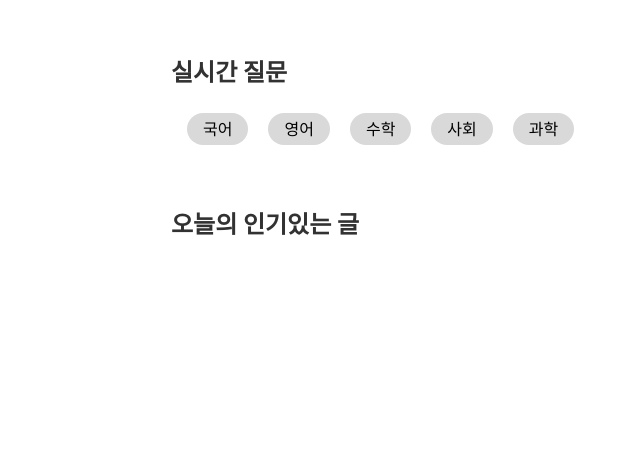
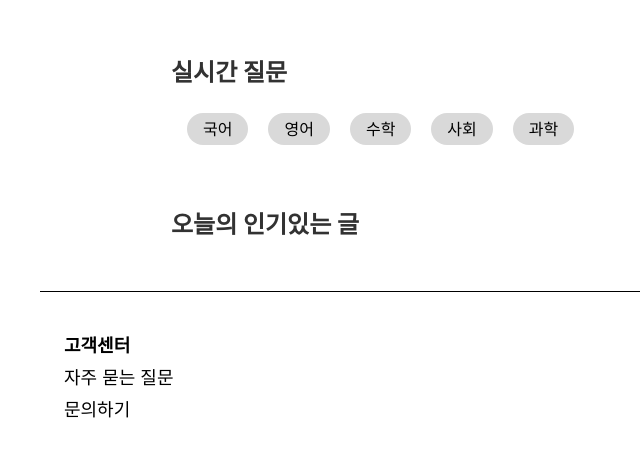
Before and after one commit to HelloTutor/HelloTutor-FE, a Next.js app: page / in a window 1280 px wide. Shown: the part 5674-6130 px from the top of the page, without its empty margins (0-640 px from the left). Before the commit the page ends 5915 px from the top, so only its background shows below. Built offline with nearby package versions, Linux system fonts and the light colour scheme.

Commit message:
feat: footer 생성

```diff
--- a/src/app/layout.tsx
+++ b/src/app/layout.tsx
@@ -2,6 +2,7 @@ import type { Metadata } from "next";
 import { Inter } from "next/font/google";
 import "./globals.css";
 import NavBar from "@/components/NavBar";
+import Link from "next/link";
 
 const inter = Inter({ subsets: ["latin"] });
 
@@ -23,6 +24,15 @@ export default function RootLayout({
         </header>
 
         {children}
+
+        <footer className="relative bottom-0 w-full my-[50px] text-lg">
+          <hr className="mb-[40px]  border-black" />
+          <div className="flex flex-col gap-y-1 ml-6">
+            <p className="text-lg font-bold">고객센터</p>
+            <Link href="/faq">자주 묻는 질문</Link>
+            <Link href="/support">문의하기</Link>
+          </div>
+        </footer>
       </body>
     </html>
   );
```
